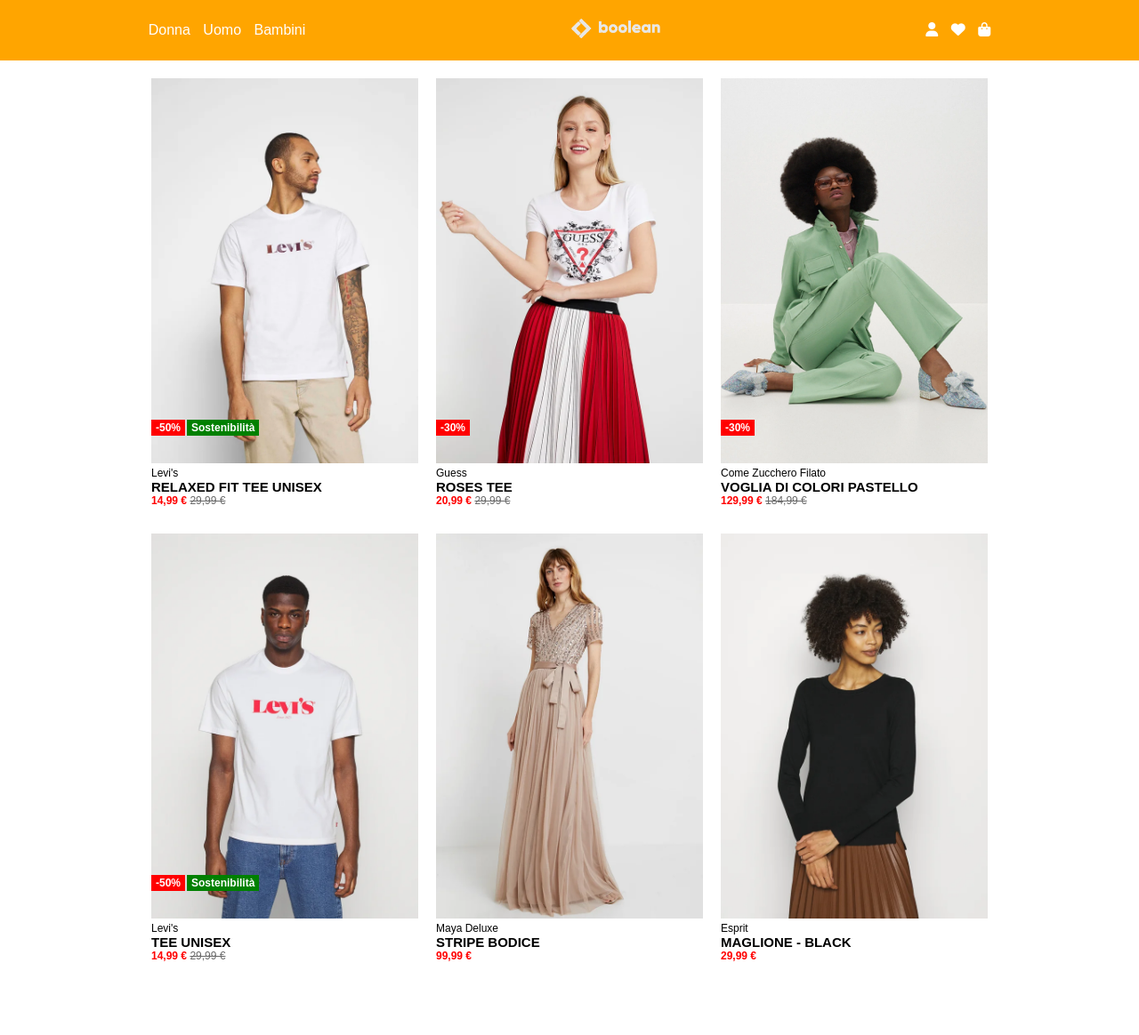
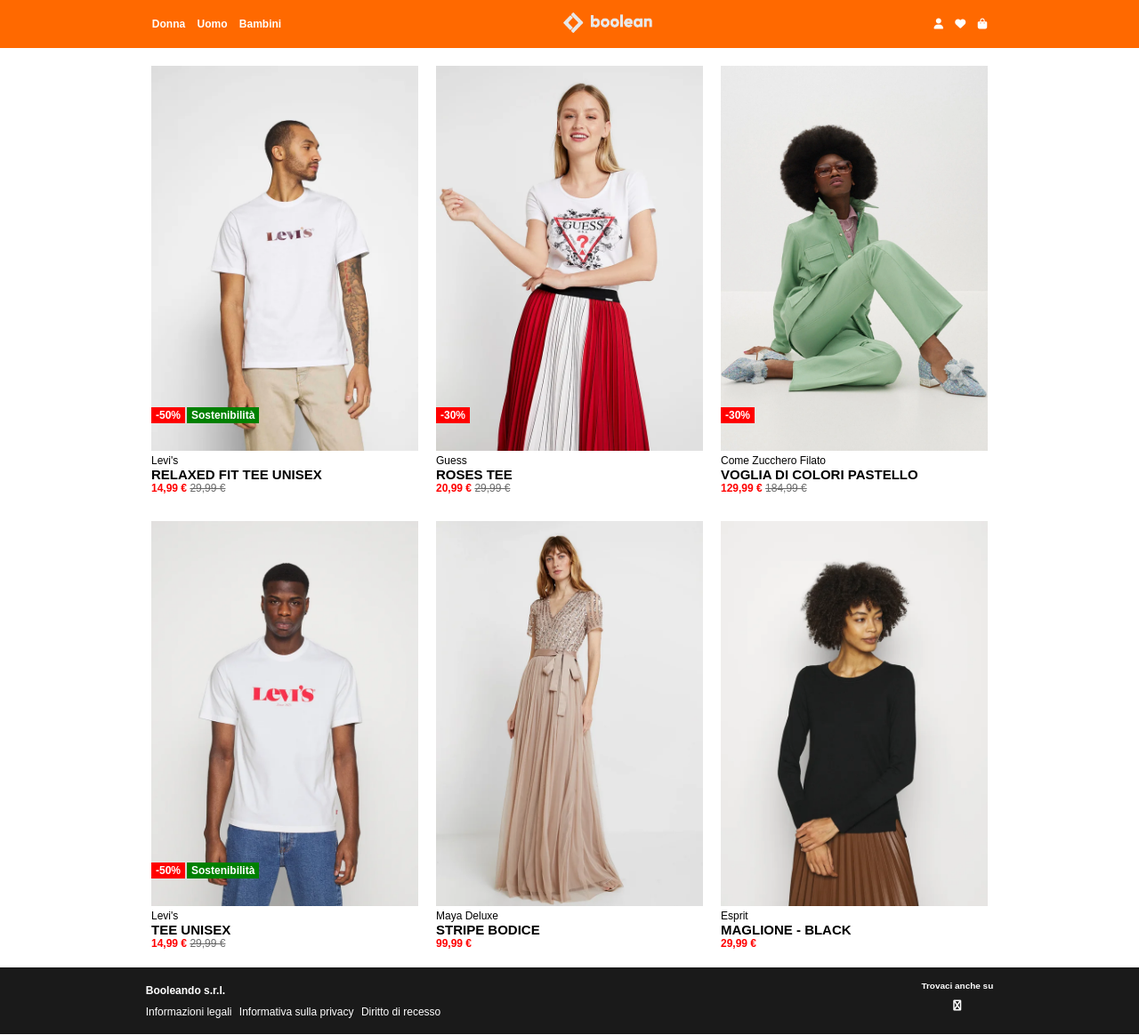
Before and after one commit to sophiamziou/html-css-boolando, a plain HTML site: page index.html in a window 1280 px wide. Shown: the whole page at 89% size. Before the commit the page ends 1102 px from the top, so only its background shows below. Drawn offline with Linux system fonts and the light colour scheme.

Commit message:
footer done, bg color and font of header changed

```diff
--- a/css/style.css
+++ b/css/style.css
@@ -7,9 +7,11 @@
 
 header{
     width: 100%;
-    background-color: orange;
+    background-color: rgb(255,105,0);
     color: white;
-    padding: 15px;
+    padding: 10px;
+    font-size: 12px;
+    font-weight: bold;
 }
 
 .row-header{
@@ -99,3 +101,27 @@
     font-weight: bold;
     color: white;
 }
+
+footer{
+    width: 100%;
+    padding: 5px;
+    background-color: rgb(26, 26, 26);
+    color: white;
+    font-size: 12px;
+    border-bottom: 1px solid white;
+}
+
+.footer{
+    display: flex;
+    flex-direction: row;
+    justify-content: center;
+    align-items: center;
+    justify-content: space-between;
+}
+
+h4{
+    padding-bottom: 10px;
+}
+.info{
+    padding-right: 5px;
+}
--- a/index.html
+++ b/index.html
@@ -100,6 +100,22 @@
             </div>
         </main>
         <footer>
+            <div class="container">
+                <div class="row footer">
+                    <div class="col-footer">
+                        <h4>Booleando s.r.l.</h4>
+                        <span class="info">Informazioni legali</span>
+                        <span class="info">Informativa sulla privacy</span>
+                        <span class="info">Diritto di recesso</span>
+                    </div>
+                    <div class="col-footer">
+                        <h5>Trovaci anche su</h5>
+                        <ul>
+                            <li><i class="fa fa-instagram"></i></li>
+                        </ul>
+                    </div>
+                </div>
+            </div>
         </footer>
     </body>
 </html>
```
